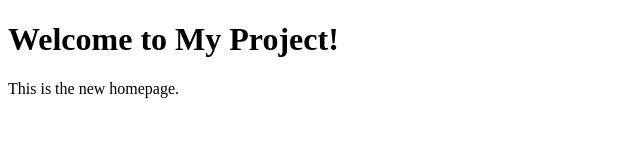
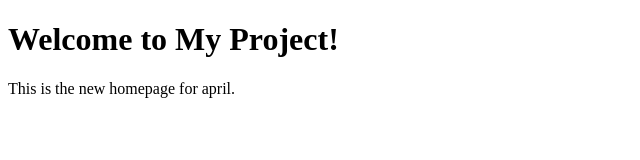
Before and after one commit to marciojeovety1/my-devops-project, a plain HTML site: page index.html in a window 1280 px wide. Shown: the full height of the page, 0-640 px from the left. Drawn offline with Linux system fonts and the light colour scheme.

Commit message:
Change of the month

```diff
--- a/index.html
+++ b/index.html
@@ -6,6 +6,6 @@
 </head>
 <body>
     <h1>Welcome to My Project!</h1>
-    <p>This is the new homepage.</p>
+    <p>This is the new homepage for april.</p>
 </body>
 </html>
```
